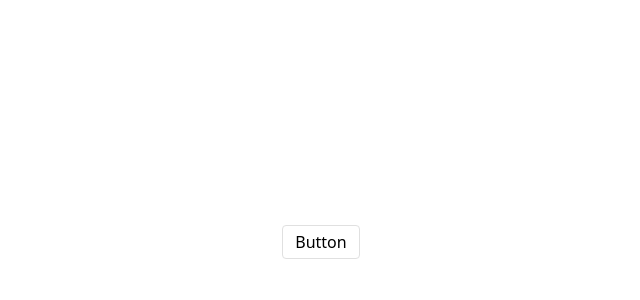
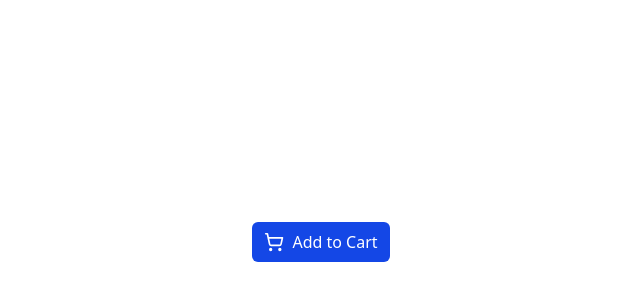
Before and after one commit to movs1syan/Components, a React (Vite) app: page / in a window 1280 px wide. Shown: the part 158-458 px from the top of the page, without its empty margins (319-959 px from the left). Built offline with nearby package versions, Linux system fonts and the light colour scheme.

Commit message:
Created 'Button' component

```diff
--- a/package.json
+++ b/package.json
@@ -11,6 +11,7 @@
   },
   "dependencies": {
     "@tailwindcss/vite": "^4.1.14",
+    "lucide-react": "^0.546.0",
     "react": "^19.1.1",
     "react-dom": "^19.1.1",
     "tailwindcss": "^4.1.14"
--- a/src/App.jsx
+++ b/src/App.jsx
@@ -1,11 +1,10 @@
-import React from 'react';
 import Button from "./components/Button.jsx";
 
 const App = () => {
   return (
     <div className="flex justify-center items-center h-[100vh]">
-      <Button color="blue">
-        Button
+      <Button type="primary" icon="ShoppingCart">
+        Add to Cart
       </Button>
     </div>
   );
--- a/src/components/Button.jsx
+++ b/src/components/Button.jsx
@@ -1,37 +1,154 @@
-import React, {useEffect, useState} from 'react';
+import * as LucideIcons from "lucide-react";
 
-const Button = ({ htmlType="button", type="default", size, color="blue", icon=null, iconPosition="start", title="Button", children }) => {
-  const [buttonColor, setButtonColor] = useState({
-    baseColor: "",
-    hoverColor: "",
-    activeColor: "",
-  });
+const colorSchemes = {
+  blue: {
+    primary: {
+      base: "bg-blue-700",
+      hover: "hover:bg-blue-800",
+      active: "active:bg-blue-900",
+    },
+    default: {
+      base: "border-[#e0e0e0]",
+      hover: "hover:border-blue-400 hover:text-blue-400",
+      active: "active:border-blue-700 active:text-blue-700",
+    },
+    text: {
+      base: "border-none text-blue-700",
+      hover: "hover:bg-blue-100",
+      active: "active:bg-blue-300",
+    },
+    link: {
+      base: "border-none text-blue-400",
+      hover: "hover:text-blue-600",
+      active: "active:text-blue-900",
+    }
+  },
+  red: {
+    primary: {
+      base: "bg-red-700",
+      hover: "hover:bg-red-800",
+      active: "active:bg-red-900",
+    },
+    default: {
+      base: "border-[#e0e0e0]",
+      hover: "hover:border-red-400 hover:text-red-400",
+      active: "active:border-red-700 active:text-red-700",
+    },
+    text: {
+      base: "border-none text-red-700",
+      hover: "hover:bg-red-100",
+      active: "active:bg-red-300",
+    },
+    link: {
+      base: "border-none text-red-400",
+      hover: "hover:text-red-600",
+      active: "active:text-red-900",
+    }
+  },
+  green: {
+    primary: {
+      base: "bg-green-700",
+      hover: "hover:bg-green-800",
+      active: "active:bg-green-900",
+    },
+    default: {
+      base: "border-[#e0e0e0]",
+      hover: "hover:border-green-400 hover:text-green-400",
+      active: "active:border-green-700 active:text-green-700",
+    },
+    text: {
+      base: "border-none text-green-700",
+      hover: "hover:bg-green-100",
+      active: "active:bg-green-300",
+    },
+    link: {
+      base: "border-none text-green-400",
+      hover: "hover:text-green-600",
+      active: "active:text-green-900",
+    }
+  },
+  orange: {
+    primary: {
+      base: "bg-orange-400",
+      hover: "hover:bg-orange-500",
+      active: "active:bg-orange-600",
+    },
+    default: {
+      base: "border-[#e0e0e0]",
+      hover: "hover:border-orange-400 hover:text-orange-400",
+      active: "active:border-orange-700 active:text-orange-700",
+    },
+    text: {
+      base: "border-none text-orange-400",
+      hover: "hover:bg-orange-100",
+      active: "active:bg-orange-200",
+    },
+    link: {
+      base: "border-none text-orange-400",
+      hover: "hover:text-orange-500",
+      active: "active:text-orange-900",
+    }
+  },
+  yellow: {
+    primary: {
+      base: "bg-yellow-400",
+      hover: "hover:bg-yellow-500",
+      active: "active:bg-yellow-600",
+    },
+    default: {
+      base: "border-[#e0e0e0]",
+      hover: "hover:border-yellow-400 hover:text-yellow-400",
+      active: "active:border-yellow-700 active:text-yellow-700",
+    },
+    text: {
+      base: "border-none text-yellow-400",
+      hover: "hover:bg-yellow-100",
+      active: "active:bg-yellow-200",
+    },
+    link: {
+      base: "border-none text-yellow-400",
+      hover: "hover:text-yellow-500",
+      active: "active:text-yellow-600",
+    }
+  },
+};
 
-  useEffect(() => {
-    if (type === "primary") {
-      switch (color) {
-        case "blue": setButtonColor({baseColor: "bg-blue-700", hoverColor: "hover:bg-blue-800", activeColor: "active:bg-blue-900"}); break;
-        case "red": setButtonColor({baseColor: "bg-red-700", hoverColor: "hover:bg-red-800", activeColor: "active:bg-red-900"}); break;
-        case "green": setButtonColor({baseColor: "bg-green-700", hoverColor: "hover:bg-green-800", activeColor: "active:bg-green-900"}); break;
-        case "orange": setButtonColor({baseColor: "bg-orange-400", hoverColor: "hover:bg-orange-500", activeColor: "active:bg-orange-600"}); break;
-        case "yellow": setButtonColor({baseColor: "bg-yellow-400", hoverColor: "hover:bg-yellow-500", activeColor: "active:bg-yellow-600"}); break;
-      }
-    } else if (type === "default") {
-      switch (color) {
-        case "blue": setButtonColor({baseColor: "border-[#e0e0e0]", hoverColor: "hover:border-blue-400 hover:text-blue-400", activeColor: "active:border-blue-900 hover:text-blue-900"}); break;
-      }
-    }
-  }, [type, color]);
+const sizes = {
+  sm: "px-2 py-1 text-sm",
+  md: "px-3 py-2 text-base",
+  lg: "px-4 py-3 text-lg",
+};
+
+const Button = ({
+    htmlType = "button",
+    type = "default",
+    size = "md",
+    color = "blue",
+    icon = null,
+    iconPosition = "start",
+    children,
+    ...otherProps
+  }) => {
+  const IconComponent = icon && LucideIcons[icon] ? LucideIcons[icon] : null;
+  const colorSet = colorSchemes[color]?.[type === "dashed" ? "default" : type] || colorSchemes.blue.default;
+  const dashedClass = type === "dashed" ? "border-dashed" : "";
 
   return (
     <button
-      className={`
-        px-3 py-1 rounded-sm cursor-pointer transition-colors ease-in-out ${type === "primary" ? "text-white" : "border-1 text-black"}
-        ${buttonColor.baseColor} ${buttonColor.hoverColor} ${buttonColor.activeColor}
-      `}
       type={htmlType}
+      className={`flex items-center justify-center gap-2 rounded-md font-medium cursor-pointer transition-colors duration-300 ease-in-out
+        ${sizes[size] || sizes.md}
+        ${type === "primary" ? "text-white" : "border text-black"}
+        ${colorSet.base} ${colorSet.hover} ${colorSet.active} ${dashedClass}`}
+      {...otherProps}
     >
+      {IconComponent && iconPosition === "start" && (
+        <IconComponent size={size === "lg" ? 30 : size === "sm" ? 15 : 20} />
+      )}
       {children}
+      {IconComponent && iconPosition === "end" && (
+        <IconComponent size={size === "lg" ? 30 : size === "sm" ? 15 : 20} />
+      )}
     </button>
   );
 };
```
Also changed, not shown: 1 other file (tests, documents, lock files or other folders).
